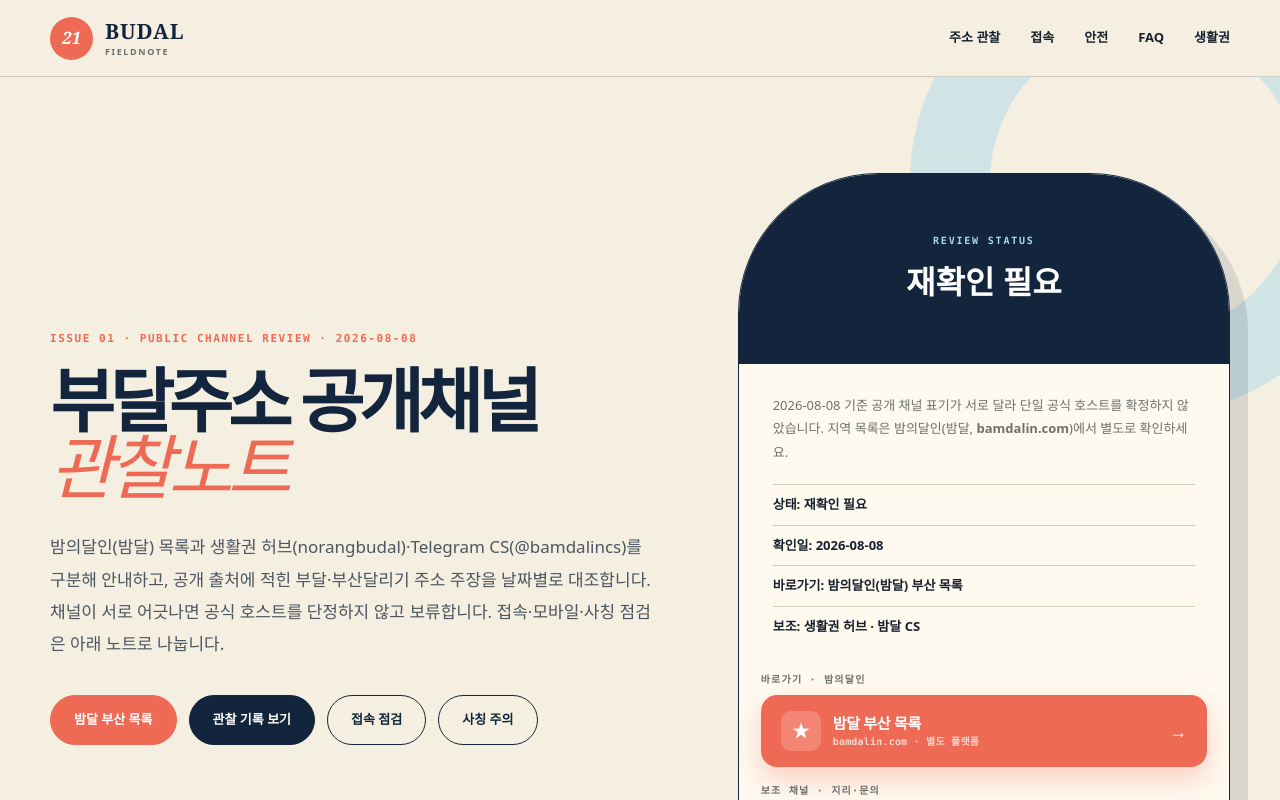
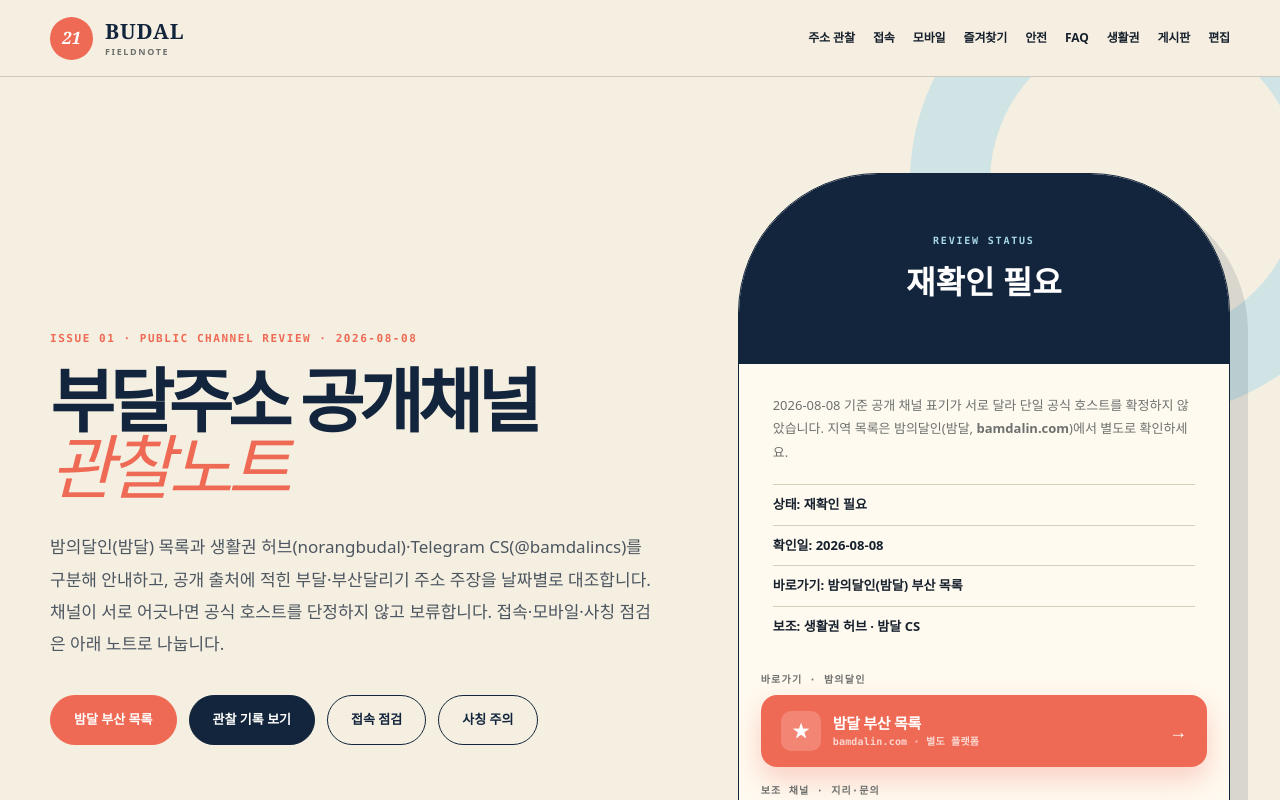
Before and after one commit to ctoan25df-lgtm/budal2, a Next.js app: page / in a window 1280 px wide. Shown: the top 800 px of the page. Built offline with nearby package versions, Linux system fonts and the light colour scheme.

Commit message:
first commit

```diff
--- a/app/globals.css
+++ b/app/globals.css
@@ -120,13 +120,18 @@
 
 .desktop-nav {
   display: flex;
-  gap: 30px;
+  flex-wrap: wrap;
+  justify-content: flex-end;
+  gap: 8px 18px;
+  max-width: min(780px, 72vw);
 }
 
 .desktop-nav a,
 .mobile-nav a {
-  font-size: 13px;
+  font-size: 12px;
   font-weight: 800;
+  letter-spacing: -0.01em;
+  white-space: nowrap;
 }
 
 .desktop-nav a:hover,
@@ -1097,13 +1102,20 @@
 
   .mobile-nav {
     display: flex;
-    gap: 24px;
+    gap: 16px;
     padding: 0 22px 12px;
     overflow-x: auto;
+    -webkit-overflow-scrolling: touch;
   }
 
   .mobile-nav a {
     flex: 0 0 auto;
+    padding-bottom: 2px;
+    border-bottom: 2px solid transparent;
+  }
+
+  .mobile-nav a:hover {
+    border-bottom-color: var(--coral);
   }
 
   .channel-secondary .channel-buttons {
--- a/app/site.ts
+++ b/app/site.ts
@@ -38,29 +38,22 @@
   return `https://bamdalin.com/board/region/${slug}?utm_source=budal2&utm_medium=referral&utm_campaign=budal_address`;
 }
 
-/** Full route list for sitemap, footer, and hub cards. */
+/** Full route list — header, sitemap, footer. */
 export const ROUTES = [
   { href: "/", label: "홈" },
   { href: "/address-log", label: "주소 관찰" },
   { href: "/access", label: "접속" },
+  { href: "/mobile", label: "모바일" },
+  { href: "/bookmark", label: "즐겨찾기" },
   { href: "/safety", label: "안전" },
   { href: "/faq", label: "FAQ" },
   { href: "/regions", label: "생활권" },
-  { href: "/mobile", label: "모바일" },
-  { href: "/bookmark", label: "즐겨찾기" },
-  { href: "/board-guide", label: "게시판 읽기" },
-  { href: "/editorial", label: "편집 기준" },
+  { href: "/board-guide", label: "게시판" },
+  { href: "/editorial", label: "편집" },
 ] as const;
 
-/** Primary nav (avoid overcrowding). Rest live in footer / hub cards. */
-export const NAV_ROUTES = [
-  { href: "/", label: "홈" },
-  { href: "/address-log", label: "주소 관찰" },
-  { href: "/access", label: "접속" },
-  { href: "/safety", label: "안전" },
-  { href: "/faq", label: "FAQ" },
-  { href: "/regions", label: "생활권" },
-] as const;
+/** Header primary nav — all content pages. */
+export const NAV_ROUTES = ROUTES;
 
 /** Canonical-safe absolute URL (no trailing slash; matches Next trailingSlash:false). */
 export function absoluteUrl(path = "/"): string {
```
